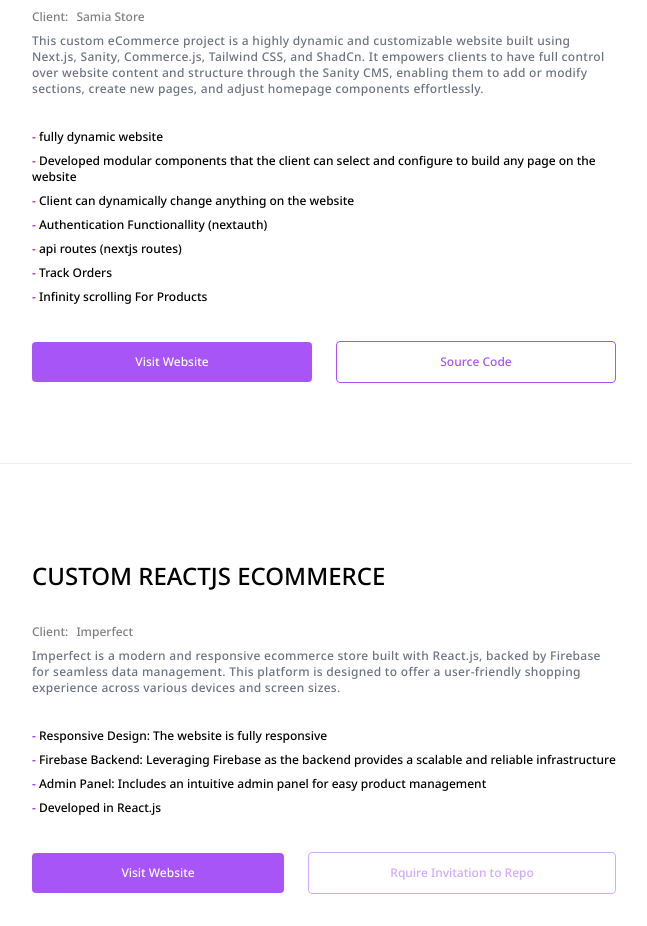
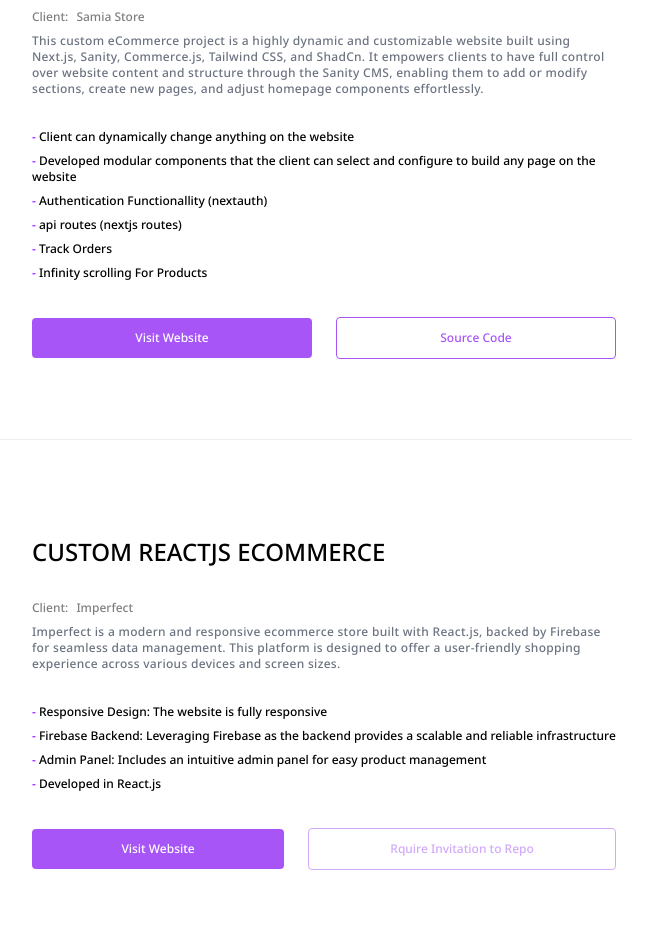
Before and after one commit to malek0x1/malek0x1.github.io, a Next.js app: page / in a window 1280 px wide. Shown: the part 1960-2886 px from the top of the page, without its empty margins (616-1263 px from the left). Built offline with nearby package versions, Linux system fonts and the light colour scheme.

Commit message:
enhance text related to projects

```diff
--- a/src/other/data.js
+++ b/src/other/data.js
@@ -8,9 +8,8 @@
         github: "https://github.com/malek0x1/ecommerce-setup",
         website: "https://samiastore.store/",
         features: [
-            "fully dynamic website",
+            "Client can dynamically change anything on the website",
             'Developed modular components that the client can select and configure to build any page on the website',
-            "Client can dynamically change anything on the website",
             "Authentication Functionallity (nextauth)",
             "api routes (nextjs routes)",
             "Track Orders",
```
